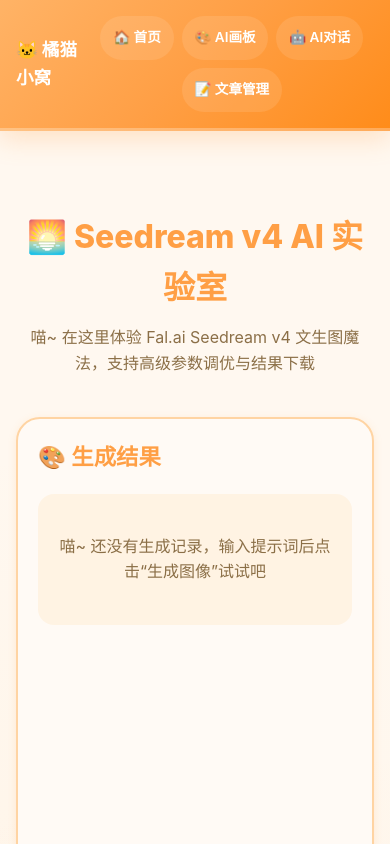
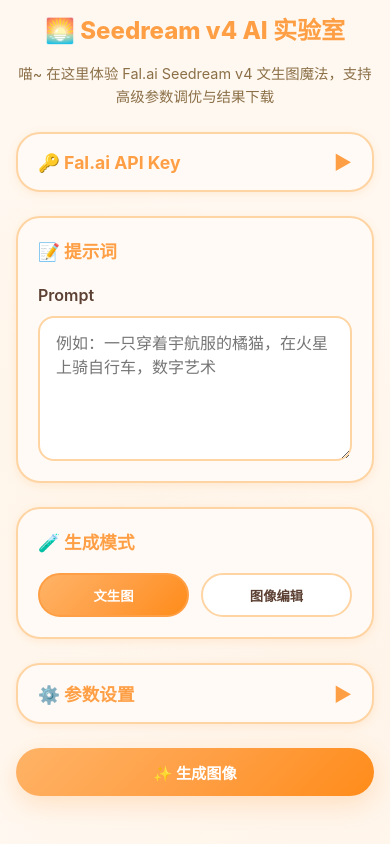
Before and after one commit to IwannaYuJie/web, a React (Vite) app: page /secret-seedream in a window 390 px wide. Shown: the top 844 px of the page. Built offline with nearby package versions, Linux system fonts and the light colour scheme.

Commit message:
优化 Seedream Studio：移除顶栏，优化移动端适配，结果区域按需显示

```diff
--- a/src/App.jsx
+++ b/src/App.jsx
@@ -15,11 +15,13 @@ import './App.css'
 function AppContent() {
   const location = useLocation()
   const isGameHub = location.pathname === '/secret-games'
+  const isSeedreamStudio = location.pathname === '/secret-seedream'
+  const hideNavAndFooter = isGameHub || isSeedreamStudio
 
   return (
     <div className="app">
-      {/* 导航栏 - 橘猫主题 (游戏中心页面不显示) */}
-      {!isGameHub && (
+      {/* 导航栏 - 橘猫主题 (游戏中心和 Seedream 页面不显示) */}
+      {!hideNavAndFooter && (
         <nav className="navbar">
           <div className="container">
             <Link to="/" className="logo">
@@ -36,7 +38,7 @@ function AppContent() {
       )}
 
       {/* 路由配置 */}
-      <main className={isGameHub ? "main-content-fullscreen" : "main-content"}>
+      <main className={hideNavAndFooter ? "main-content-fullscreen" : "main-content"}>
         <Routes>
           <Route path="/" element={<Home />} />
           <Route path="/article/:id" element={<ArticleDetail />} />
@@ -50,8 +52,8 @@ function AppContent() {
         </Routes>
       </main>
 
-      {/* 页脚 - 橘猫爪印 (游戏中心页面不显示) */}
-      {!isGameHub && (
+      {/* 页脚 - 橘猫爪印 (游戏中心和 Seedream 页面不显示) */}
+      {!hideNavAndFooter && (
         <footer className="footer">
           <p>© 2025 橘猫小窝 🐾 | 用 🧡 和 ☕ 制作</p>
         </footer>
--- a/src/pages/SeedreamStudio.css
+++ b/src/pages/SeedreamStudio.css
@@ -1,6 +1,7 @@
 /* SeedreamStudio 页面样式 - 橘猫主题参数面板与结果展示 */
 .seedream-page {
-  padding: 3rem 0;
+  padding: 2rem 0;
+  min-height: 100vh;
 }
 
 .seedream-header {
@@ -25,6 +26,25 @@
   grid-template-columns: minmax(0, 420px) 1fr;
   gap: 2rem;
   align-items: start;
+}
+
+@media (max-width: 1024px) {
+  .seedream-layout {
+    grid-template-columns: 1fr;
+  }
+
+  .seedream-panel {
+    order: 1;
+  }
+
+  .seedream-output {
+    order: 2;
+  }
+
+  /* 移动端：没有图片时隐藏结果区域 */
+  .seedream-output.mobile-hidden {
+    display: none;
+  }
 }
 
 .seedream-panel {
@@ -457,28 +477,34 @@
   color: var(--primary-hover);
 }
 
-@media (max-width: 1024px) {
-  .seedream-layout {
-    grid-template-columns: 1fr;
+@media (max-width: 768px) {
+  .seedream-page {
+    padding: 1rem 0;
   }
 
-  .seedream-panel {
-    order: 2;
+  .seedream-header {
+    margin-bottom: 1.5rem;
   }
 
-  .seedream-output {
-    order: 1;
+  .seedream-header h1 {
+    font-size: 1.8rem;
   }
-}
 
-@media (max-width: 768px) {
-  .seedream-header h1 {
-    font-size: 2rem;
+  .seedream-header p {
+    font-size: 0.95rem;
   }
 
   .panel-card,
   .output-card {
     padding: 1.25rem;
+  }
+
+  .collapse-header {
+    padding: 1rem 1.25rem;
+  }
+
+  .collapse-content {
+    padding: 0 1.25rem 1.25rem;
   }
 
   .field-grid {
@@ -491,11 +517,29 @@
 }
 
 @media (max-width: 480px) {
+  .seedream-page {
+    padding: 0.75rem 0;
+  }
+
+  .seedream-header h1 {
+    font-size: 1.5rem;
+  }
+
   .seedream-header p {
-    font-size: 1rem;
+    font-size: 0.9rem;
   }
 
   .generate-button {
     padding: 0.8rem 1.1rem;
+    font-size: 0.95rem;
+  }
+
+  .panel-card h2,
+  .output-card h2 {
+    font-size: 1.1rem;
+  }
+
+  .image-grid {
+    grid-template-columns: 1fr;
   }
 }
--- a/src/pages/SeedreamStudio.jsx
+++ b/src/pages/SeedreamStudio.jsx
@@ -649,7 +649,10 @@ function SeedreamStudio() {
             {error && <p className="error-banner" role="alert">{error}</p>}
           </section>
 
-          <section className="seedream-output" aria-label="生成结果区域">
+          <section
+            className={`seedream-output ${!loading && images.length === 0 ? 'mobile-hidden' : ''}`}
+            aria-label="生成结果区域"
+          >
             <div className="output-card">
               <h2>🎨 生成结果</h2>
 
```
